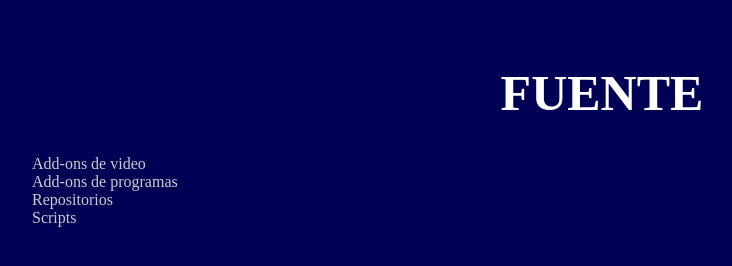
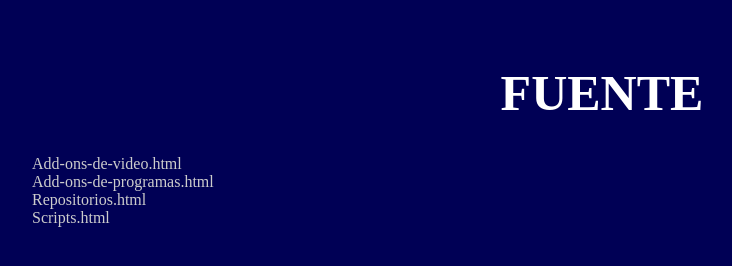
Before and after one commit to AddonEnergia/FUENTE, a plain HTML site: page index.html in a window 1280 px wide. Shown: the whole page, without its empty margins (38-770 px from the left). Drawn offline with Linux system fonts and the light colour scheme.

Commit message:
Update index.html

```diff
--- a/index.html
+++ b/index.html
@@ -14,10 +14,10 @@
 <body>
 	<h1>FUENTE</h1>
 	<ul>
-		<li><a href="Add-ons-de-video.html">Add-ons de video</a></li>
-		<li><a href="Add-ons-de-programas.html">Add-ons de programas</a></li>
-		<li><a href="Repositorios.html">Repositorios</a></li>
-		<li><a href="Scripts.html">Scripts</a></li>
+		<li><a href="Add-ons-de-video.html">Add-ons-de-video.html</a></li>
+		<li><a href="Add-ons-de-programas.html">Add-ons-de-programas.html</a></li>
+		<li><a href="Repositorios.html">Repositorios.html</a></li>
+		<li><a href="Scripts.html">Scripts.html</a></li>
 	</ul>
 </body>
 </html>
```
